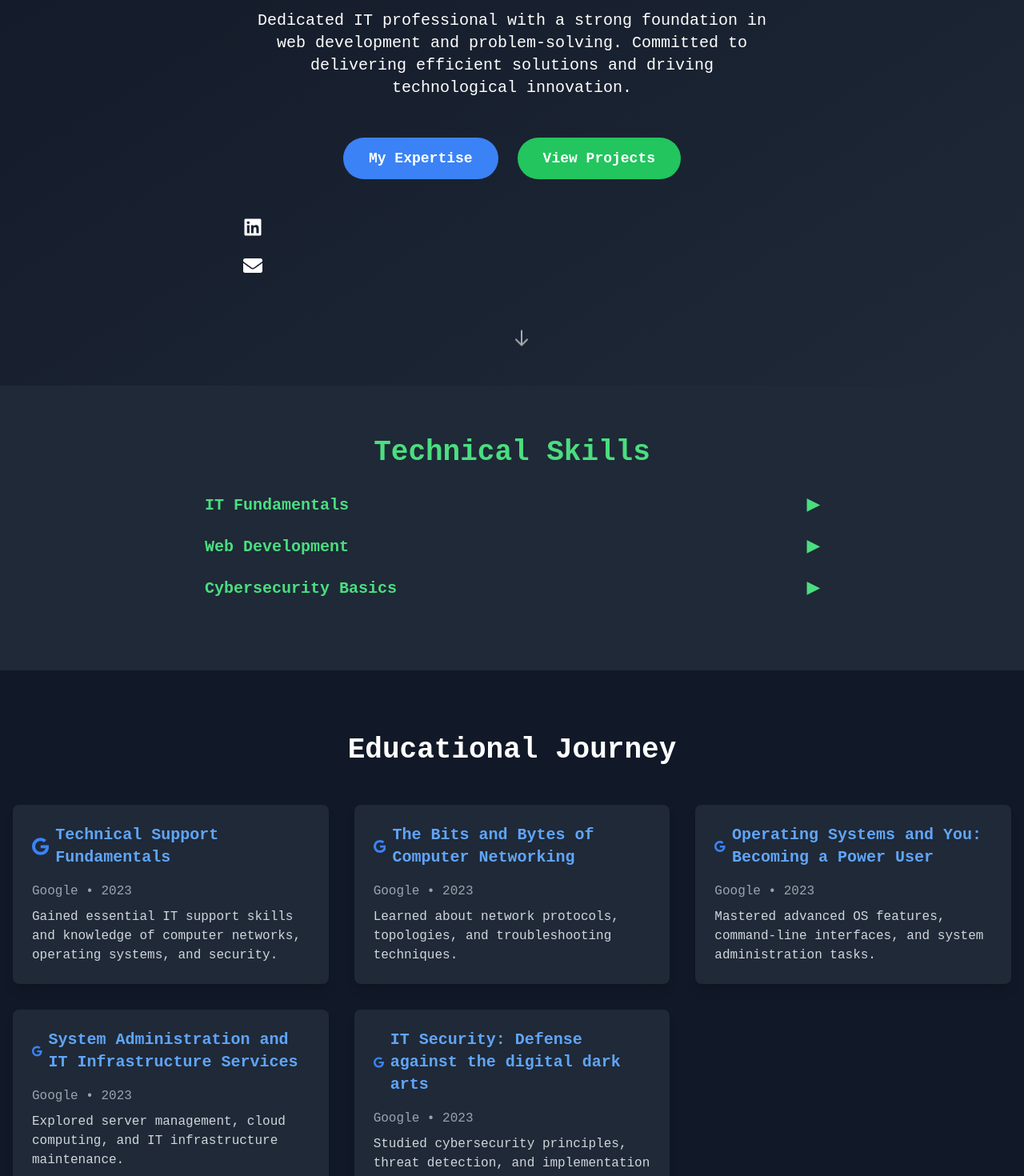
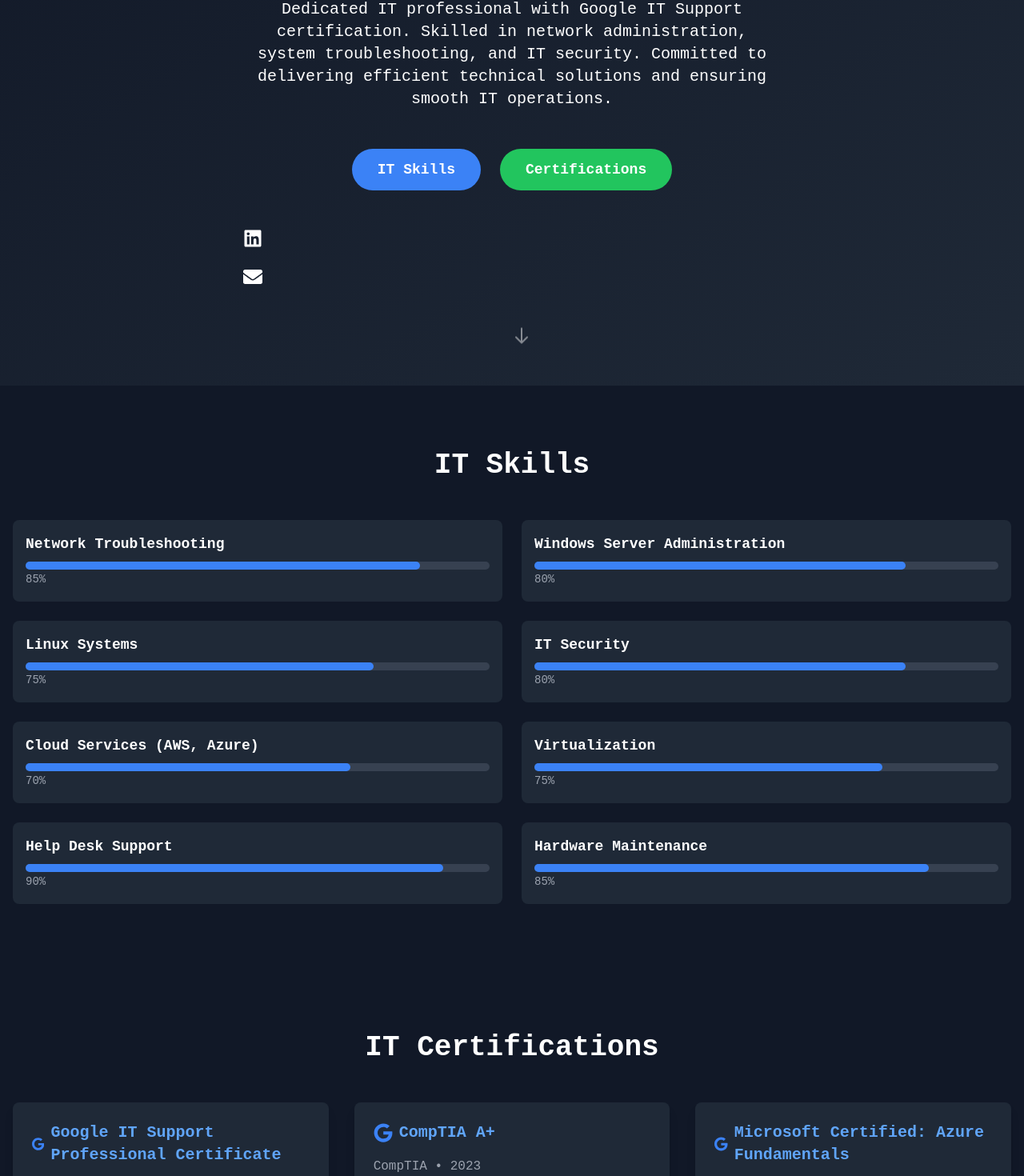
Before and after one commit to FELMONON/portfolio, a Next.js app: page / in a window 1280 px wide. Shown: the part 318-1788 px from the top of the page at 80% size. Built offline with nearby package versions, Linux system fonts and the light colour scheme.

Commit message:
Refocus portfolio on IT jobs and skills

```diff
--- a/app/components/Education.tsx
+++ b/app/components/Education.tsx
@@ -13,35 +13,24 @@
 
 const certificates: Certificate[] = [
   {
-    title: "Technical Support Fundamentals",
+    title: "Google IT Support Professional Certificate",
     issuer: "Google",
     date: "2023",
-    description: "Gained essential IT support skills and knowledge of computer networks, operating systems, and security."
+    description: "Comprehensive IT support training covering troubleshooting, customer service, networking, operating systems, system administration, and security"
   },
   {
-    title: "The Bits and Bytes of Computer Networking",
-    issuer: "Google",
+    title: "CompTIA A+",
+    issuer: "CompTIA",
     date: "2023",
-    description: "Learned about network protocols, topologies, and troubleshooting techniques."
+    description: "Fundamental understanding of installing, configuring, and maintaining devices, PCs, and software for end users"
   },
   {
-    title: "Operating Systems and You: Becoming a Power User",
-    issuer: "Google",
+    title: "Microsoft Certified: Azure Fundamentals",
+    issuer: "Microsoft",
     date: "2023",
-    description: "Mastered advanced OS features, command-line interfaces, and system administration tasks."
+    description: "Foundational knowledge of cloud services and how those services are provided with Microsoft Azure"
   },
-  {
-    title: "System Administration and IT Infrastructure Services",
-    issuer: "Google",
-    date: "2023",
-    description: "Explored server management, cloud computing, and IT infrastructure maintenance."
-  },
-  {
-    title: "IT Security: Defense against the digital dark arts",
-    issuer: "Google",
-    date: "2023",
-    description: "Studied cybersecurity principles, threat detection, and implementation of security measures."
-  }
+  // Add more relevant IT certifications here
 ];
 
 const CertificateCard: React.FC<Certificate> = ({ title, issuer, date, description }) => (
@@ -61,7 +50,7 @@
 
 const Education: React.FC = () => {
   return (
-    <section id="education" className="py-20 bg-gray-900 text-white">
+    <section id="certifications" className="py-20 bg-gray-900 text-white">
       <div className="container mx-auto px-4">
         <motion.h2
           className="text-4xl font-bold mb-12 text-center"
@@ -69,7 +58,7 @@
           animate={{ opacity: 1, y: 0 }}
           transition={{ duration: 0.5 }}
         >
-          Educational Journey
+          IT Certifications
         </motion.h2>
         <div className="grid grid-cols-1 md:grid-cols-2 lg:grid-cols-3 gap-8">
           {certificates.map((cert, index) => (
--- a/app/components/HomePage.tsx
+++ b/app/components/HomePage.tsx
@@ -5,7 +5,7 @@
 
 const HomePage: React.FC = () => {
   const [currentTextIndex, setCurrentTextIndex] = useState(0);
-  const texts = ["IT Professional", "Web Developer", "Problem Solver"];
+  const texts = ["IT Support Specialist", "Network Administrator", "Systems Analyst"];
 
   useEffect(() => {
     const interval = setInterval(() => {
@@ -16,7 +16,6 @@
 
   return (
     <section className="min-h-screen flex items-center justify-center bg-gradient-to-br from-gray-900 to-gray-800 text-white p-4 relative overflow-hidden">
-      {/* Animated background */}
       <div className="absolute inset-0 opacity-10">
         <div className="absolute inset-0 bg-grid-white/[0.2] bg-grid-white/[0.2] transform -skew-y-12"></div>
       </div>
@@ -53,8 +52,9 @@
           animate={{ opacity: 1 }}
           transition={{ delay: 0.8 }}
         >
-          Dedicated IT professional with a strong foundation in web development and problem-solving.
-          Committed to delivering efficient solutions and driving technological innovation.
+          Dedicated IT professional with Google IT Support certification.
+          Skilled in network administration, system troubleshooting, and IT security.
+          Committed to delivering efficient technical solutions and ensuring smooth IT operations.
         </motion.p>
         <motion.div
           initial={{ opacity: 0, y: 50 }}
@@ -62,19 +62,18 @@
           transition={{ delay: 1, duration: 0.8 }}
           className="space-x-6"
         >
-          <Link href="#expertise"
+          <Link href="#skills"
             className="bg-blue-500 hover:bg-blue-600 text-white font-bold py-3 px-8 rounded-full text-lg transition duration-300 inline-block hover:shadow-lg hover:-translate-y-1"
           >
-            My Expertise
+            IT Skills
           </Link>
-          <Link href="#projects"
+          <Link href="#certifications"
             className="bg-green-500 hover:bg-green-600 text-white font-bold py-3 px-8 rounded-full text-lg transition duration-300 inline-block hover:shadow-lg hover:-translate-y-1"
           >
-            View Projects
+            Certifications
           </Link>
         </motion.div>
 
-        {/* Social media links */}
         <motion.div
           className="mt-12 space-x-6"
           initial={{ opacity: 0 }}
@@ -90,7 +89,6 @@
         </motion.div>
       </div>
 
-      {/* Scroll down indicator */}
       <motion.div
         className="absolute bottom-10 left-1/2 transform -translate-x-1/2"
         initial={{ opacity: 0, y: -20 }}
--- a/app/components/Skills.tsx
+++ b/app/components/Skills.tsx
@@ -1,98 +1,53 @@
 'use client';
 
-import React, { useState } from 'react';
-import { motion, AnimatePresence } from 'framer-motion';
-import { HiCode, HiServer, HiShieldCheck, HiSupport, HiChip, HiDatabase } from 'react-icons/hi';
-
-interface Skill {
-  name: string;
-  level: number;
-}
-
-interface SkillCategoryProps {
-  category: string;
-  skills: Skill[];
-}
-
-const SkillCategory: React.FC<SkillCategoryProps> = ({ category, skills }) => {
-  const [isOpen, setIsOpen] = useState(false);
-
-  return (
-    <div className="mb-6">
-      <button
-        className="w-full text-left text-xl font-bold text-green-400 mb-2 focus:outline-none flex justify-between items-center"
-        onClick={() => setIsOpen(!isOpen)}
-      >
-        <span>{category}</span>
-        <span>{isOpen ? '▼' : '▶'}</span>
-      </button>
-      <AnimatePresence>
-        {isOpen && (
-          <motion.div
-            initial={{ opacity: 0, height: 0 }}
-            animate={{ opacity: 1, height: 'auto' }}
-            exit={{ opacity: 0, height: 0 }}
-            transition={{ duration: 0.3 }}
-          >
-            {skills.map((skill, index) => (
-              <div key={index} className="mb-4">
-                <div className="flex justify-between mb-2">
-                  <span className="text-lg font-semibold text-white">{skill.name}</span>
-                  <span className="text-gray-400">{skill.level}%</span>
-                </div>
-                <div className="w-full bg-gray-700 rounded-full h-2.5">
-                  <motion.div
-                    className="bg-green-500 h-2.5 rounded-full"
-                    initial={{ width: 0 }}
-                    animate={{ width: `${skill.level}%` }}
-                    transition={{ duration: 0.5, delay: 0.1 * index }}
-                  ></motion.div>
-                </div>
-              </div>
-            ))}
-          </motion.div>
-        )}
-      </AnimatePresence>
-    </div>
-  );
-};
+import React from 'react';
+import { motion } from 'framer-motion';
 
 const Skills: React.FC = () => {
-  const skillCategories: SkillCategoryProps[] = [
-    {
-      category: "IT Fundamentals",
-      skills: [
-        { name: "Hardware Troubleshooting", level: 85 },
-        { name: "Operating Systems (Windows, Linux)", level: 80 },
-        { name: "Network Basics", level: 75 },
-      ]
-    },
-    {
-      category: "Web Development",
-      skills: [
-        { name: "HTML/CSS", level: 90 },
-        { name: "JavaScript", level: 85 },
-        { name: "React", level: 80 },
-      ]
-    },
-    {
-      category: "Cybersecurity Basics",
-      skills: [
-        { name: "Security Principles", level: 70 },
-        { name: "Threat Identification", level: 65 },
-        { name: "Security Best Practices", level: 75 },
-      ]
-    },
-    // Add more categories as needed
+  const itSkills = [
+    { name: "Network Troubleshooting", level: 85 },
+    { name: "Windows Server Administration", level: 80 },
+    { name: "Linux Systems", level: 75 },
+    { name: "IT Security", level: 80 },
+    { name: "Cloud Services (AWS, Azure)", level: 70 },
+    { name: "Virtualization", level: 75 },
+    { name: "Help Desk Support", level: 90 },
+    { name: "Hardware Maintenance", level: 85 },
   ];
 
   return (
-    <section id="skills" className="py-16 px-4 md:px-8 bg-gray-800">
-      <h2 className="text-3xl md:text-4xl font-bold mb-8 text-center text-green-400">Technical Skills</h2>
-      <div className="max-w-3xl mx-auto">
-        {skillCategories.map((category, index) => (
-          <SkillCategory key={index} {...category} />
-        ))}
+    <section id="skills" className="py-20 bg-gray-900 text-white">
+      <div className="container mx-auto px-4">
+        <motion.h2
+          className="text-4xl font-bold mb-12 text-center"
+          initial={{ opacity: 0, y: -20 }}
+          animate={{ opacity: 1, y: 0 }}
+          transition={{ duration: 0.5 }}
+        >
+          IT Skills
+        </motion.h2>
+        <div className="grid grid-cols-1 md:grid-cols-2 gap-6">
+          {itSkills.map((skill, index) => (
+            <motion.div
+              key={index}
+              className="bg-gray-800 p-4 rounded-lg"
+              initial={{ opacity: 0, y: 20 }}
+              animate={{ opacity: 1, y: 0 }}
+              transition={{ duration: 0.5, delay: index * 0.1 }}
+            >
+              <h3 className="text-lg font-semibold mb-2">{skill.name}</h3>
+              <div className="w-full bg-gray-700 rounded-full h-2.5">
+                <motion.div
+                  className="bg-blue-500 h-2.5 rounded-full"
+                  initial={{ width: 0 }}
+                  animate={{ width: `${skill.level}%` }}
+                  transition={{ duration: 0.5, delay: 0.2 }}
+                ></motion.div>
+              </div>
+              <span className="text-sm text-gray-400">{skill.level}%</span>
+            </motion.div>
+          ))}
+        </div>
       </div>
     </section>
   );
--- a/app/page.tsx
+++ b/app/page.tsx
@@ -3,7 +3,6 @@
 import HomePage from './components/HomePage';
 import Skills from './components/Skills';
 import Education from './components/Education';
-import Contact from './components/Contact';
 import { Analytics } from '@vercel/analytics/react';
 
 export default function Home() {
@@ -12,7 +11,6 @@
       <HomePage />
       <Skills />
       <Education />
-      <Contact />
       <Analytics />
     </main>
   );
```
